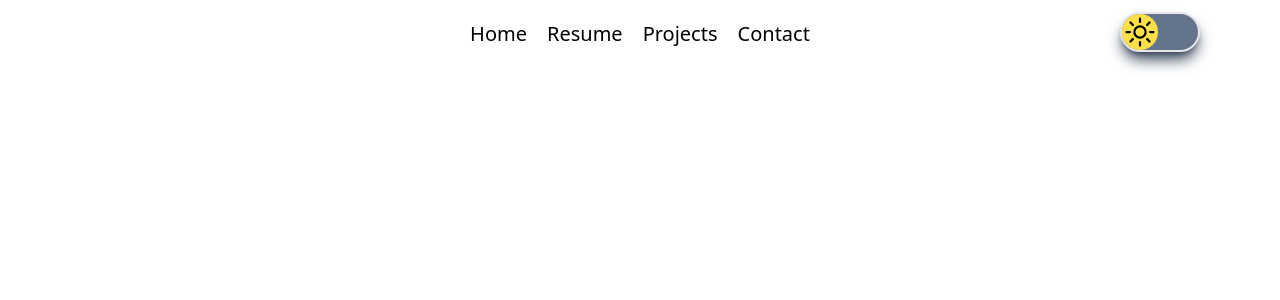
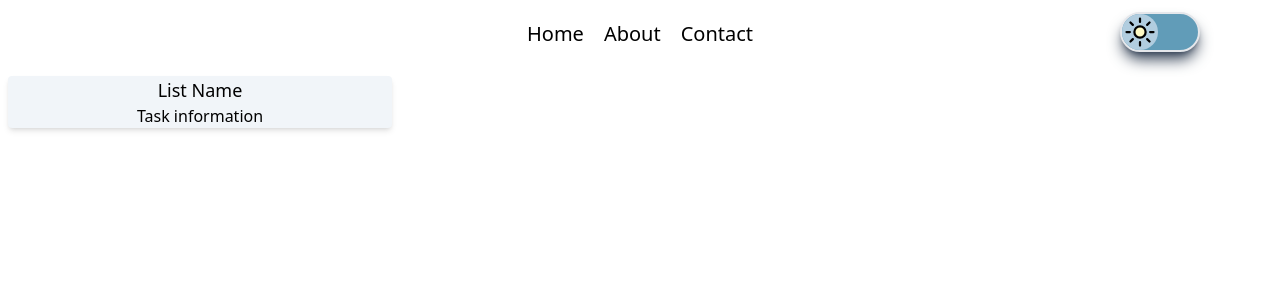
Before and after one commit to C-Ip/todo-application, a Next.js app: page / in a window 1280 px wide. Shown: the top 300 px of the page. Built offline with nearby package versions, Linux system fonts and the light colour scheme.

Commit message:
Updated the parent layout. Started designing the task list cards.

```diff
--- /dev/null
+++ b/app/about/page.js
@@ -0,0 +1,7 @@
+export default function AboutPage() {
+    return (
+        <div className='dark:bg-slate-600 dark:text-slate-400'>
+            <h1 className='text-center text-lg'>This is my About Page</h1>
+        </div>
+    )
+}
--- a/app/components/App.jsx
+++ /dev/null
@@ -1,15 +0,0 @@
-"use client"
-
-import DarkMode from './DarkMode';
-import NavigationBar from './NavigationBar';
-
-function App() {
-    return (
-        <div>
-            <NavigationBar />
-            <DarkMode />
-        </div>
-    )
-}
-
-export default App;
--- a/app/components/DarkMode.jsx
+++ b/app/components/DarkMode.jsx
@@ -15,11 +15,11 @@ function setDarkMode() {
 function DarkMode() {
     return (
         <div>
-            <button className=" w-20 absolute flex top-3 right-20 shadow-lg shadow-slate-700 bg-slate-500 dark:bg-sky-900 dark:shadow-slate-500 border-2 rounded-full" onClick={setDarkMode}>
-                <svg xmlns="http://www.w3.org/2000/svg" fill="none" viewBox="0 0 24 24" strokeWidth="1.5" stroke="currentColor" className="rounded-full w-9 h-9 fill-yellow-300 bg-yellow-300 transform dark:translate-x-full dark:bg-sky-600 duration-300 ease-in-out">
+            <button className=" w-20 absolute flex top-3 right-20 shadow-lg shadow-slate-700 bg-[#619cb8] dark:bg-[#5272a3] dark:shadow-slate-500 border-2 rounded-full" onClick={setDarkMode}>
+                <svg xmlns="http://www.w3.org/2000/svg" fill="none" viewBox="0 0 24 24" strokeWidth="1.5" stroke="currentColor" className="rounded-full w-9 h-9 fill-yellow-100 bg-[#b1cddf] transform dark:translate-x-full dark:bg-[#32546c] duration-300 ease-in-out">
                     <path className="dark:invisible transition-transform ease-in-out" strokeLinecap="round" strokeLinejoin="round" d="M12 3v2.25m6.364.386l-1.591 1.591M21 12h-2.25m-.386 6.364l-1.591-1.591M12 18.75V21m-4.773-4.227l-1.591 1.591M5.25 12H3m4.227-4.773L5.636 5.636M15.75 12a3.75 3.75 0 11-7.5 0 3.75 3.75 0 017.5 0z" />
-                    <path className=" fill-slate-400 invisible dark:visible transition-transform ease-in-out" strokeLinecap="round" strokeLinejoin="round" d="M21.752 15.002A9.718 9.718 0 0118 15.75c-5.385 0-9.75-4.365-9.75-9.75 0-1.33.266-2.597.748-3.752A9.753 9.753 0 003 11.25C3 16.635 7.365 21 12.75 21a9.753 9.753 0 009.002-5.998z" />
-                    <path className="fill-slate-400 invisible dark:visible transition-transform ease-in-out" fillRule="evenodd" clipRule="evenodd" d="M17 3a1 1 0 0 1 1 1 2 2 0 0 0 2 2 1 1 0 1 1 0 2 2 2 0 0 0-2 2 1 1 0 1 1-2 0 2 2 0 0 0-2-2 1 1 0 1 1 0-2 2 2 0 0 0 2-2 1 1 0 0 1 1-1Z"></path>
+                    <path className=" fill-[#b1cddf] invisible dark:visible transition-transform ease-in-out" strokeLinecap="round" strokeLinejoin="round" d="M21.752 15.002A9.718 9.718 0 0118 15.75c-5.385 0-9.75-4.365-9.75-9.75 0-1.33.266-2.597.748-3.752A9.753 9.753 0 003 11.25C3 16.635 7.365 21 12.75 21a9.753 9.753 0 009.002-5.998z" />
+                    <path className="fill-[#b1cddf] invisible dark:visible transition-transform ease-in-out" fillRule="evenodd" clipRule="evenodd" d="M17 3a1 1 0 0 1 1 1 2 2 0 0 0 2 2 1 1 0 1 1 0 2 2 2 0 0 0-2 2 1 1 0 1 1-2 0 2 2 0 0 0-2-2 1 1 0 1 1 0-2 2 2 0 0 0 2-2 1 1 0 0 1 1-1Z"></path>
                 </svg>
             </button>
         </div>
--- a/app/components/NavigationBar.jsx
+++ b/app/components/NavigationBar.jsx
@@ -3,10 +3,9 @@ import Link from "next/link";
 function NavigationBar() {
     return (
         <div>
-            <nav className="bg-white text-black dark:bg-slate-600 dark:text-slate-400 flex md:justify-center space-x-5 text-xl p-5">
+            <nav className="bg-white text-black dark:bg-slate-600 dark:text-[#b1cddf] flex md:justify-center space-x-5 text-xl p-5">
                 <Link href="/">Home</Link>
-                <Link href="/resume">Resume</Link>
-                <Link href="/projects">Projects</Link>
+                <Link href="/about">About</Link>
                 <Link href="/contact">Contact</Link>
             </nav>
         </div>
--- a/app/contact/page.js
+++ b/app/contact/page.js
@@ -1,11 +1,6 @@
-import NavigationBar from "../components/NavigationBar"
-import DarkMode from "../components/DarkMode"
-
 export default function ContactPage() {
     return (
         <div className='text-center dark:bg-slate-600 dark:text-slate-400'>
-            <NavigationBar />
-            <DarkMode />
             <h1 className='text-lg'>This is my Contact Page</h1>
             <p>Calvin Ip</p>
             <p>Technical Support Engineer 4</p>
--- a/app/layout.js
+++ b/app/layout.js
@@ -1,14 +1,22 @@
-import './globals.css'
+import './globals.css';
+import Header from './components/NavigationBar';
+import DarkMode from './components/DarkMode';
 
 export const metadata = {
   title: 'Calvin Ip Website',
   description: 'Calvin Ip personal website.',
 }
 
+/** All components used in the layout.js file will persist on all pages. */
+
 export default function RootLayout({ children }) {
   return (
     <html lang="en">
-      <body className='dark:bg-slate-600'>{children}</body>
+      <body className='dark:bg-slate-600'>
+        <Header />
+        <DarkMode />
+        <main>{children}</main>
+      </body>
     </html>
   )
 }
--- a/app/page.js
+++ b/app/page.js
@@ -1,5 +1,12 @@
-import App from "./components/App";
+
 
 export default function Home() {
-  return <App />
+  return (
+    <section>
+      <div className="max-w-sm m-2 bg-slate-100 rounded shadow-md text-center dark:text-[#b1cddf] dark:bg-slate-500">
+        <h1 className="text-lg">List Name</h1>
+        <p>Task information</p>
+      </div>
+    </section>
+  );
 }
--- a/app/projects/page.js
+++ b/app/projects/page.js
@@ -1,11 +1,6 @@
-import NavigationBar from "../components/NavigationBar"
-import DarkMode from "../components/DarkMode"
-
 export default function ProjectsPage() {
     return (
         <div className='dark:bg-slate-600 dark:text-slate-400'>
-            <NavigationBar />
-            <DarkMode />
             <h1 className='text-center text-lg animate-bounce'>This is my Projects Page</h1>
         </div>
     )
--- a/app/resume/page.js
+++ /dev/null
@@ -1,12 +0,0 @@
-import NavigationBar from "../components/NavigationBar"
-import DarkMode from "../components/DarkMode"
-
-export default function ResumePage() {
-    return (
-        <div className='dark:bg-slate-600 dark:text-slate-400'>
-            <NavigationBar />
-            <DarkMode />
-            <h1 className='text-center text-lg'>This is my Resume Page</h1>
-        </div>
-    )
-}
--- a/package.json
+++ b/package.json
@@ -12,7 +12,7 @@
     "autoprefixer": "10.4.14",
     "eslint": "8.45.0",
     "eslint-config-next": "13.4.12",
-    "next": "13.4.12",
+    "next": "^13.4.12",
     "postcss": "8.4.27",
     "react": "18.2.0",
     "react-dom": "18.2.0",
```
Also changed, not shown: 1 other file (tests, documents, lock files or other folders).
